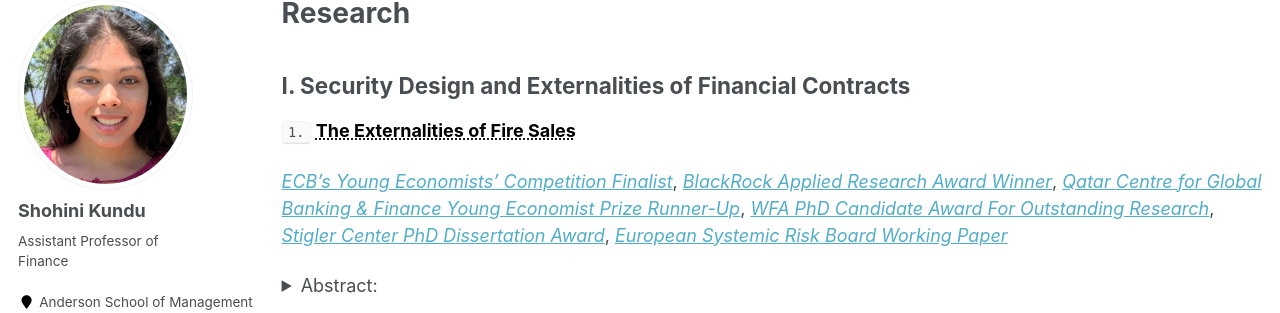
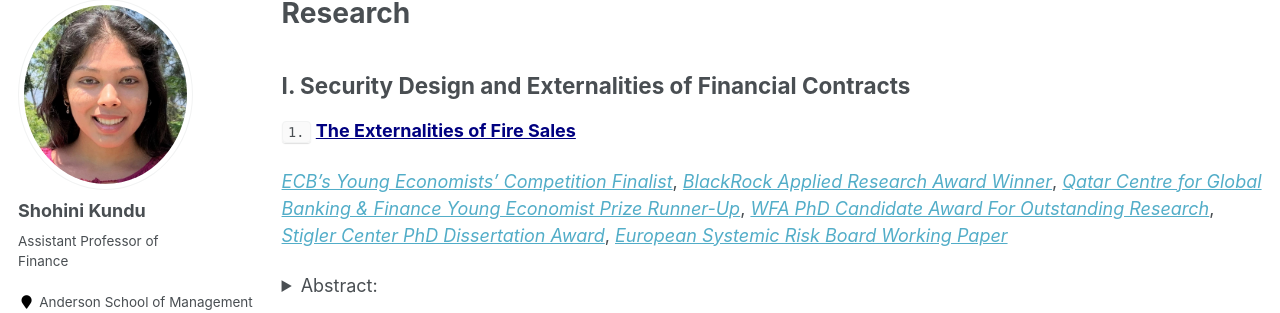
Before and after one commit to shohinikundu/shohinikundu.github.io, a Jekyll site: the page built from _pages/research.md, in a window 1280 px wide. Shown: the part 119-432 px from the top of the page. Built offline with Jekyll 4.4.1, drawn with Linux system fonts in a browser that asks for light colours.

Commit message:
Update research.md

```diff
--- a/_pages/research.md
+++ b/_pages/research.md
@@ -7,7 +7,7 @@
 
 ## I. Security Design and Externalities of Financial Contracts
 
- `1.` <a href="https://papers.ssrn.com/sol3/papers.cfm?abstract_id=3735645" style="color: black; text-decoration: underline;text-decoration-style: dotted;">**The Externalities of Fire Sales** </a>
+ `1.` <a href="https://papers.ssrn.com/sol3/papers.cfm?abstract_id=3735645" style="color:rgb(0, 0, 128); text-decoration: underline;">**The Externalities of Fire Sales** </a>
 
 
 [*ECB's Young Economists' Competition Finalist*](https://www.ecb.europa.eu/pub/conferences/ecbforum/previous_fora/2021/html/YE_competition_2021.en.html),
```
